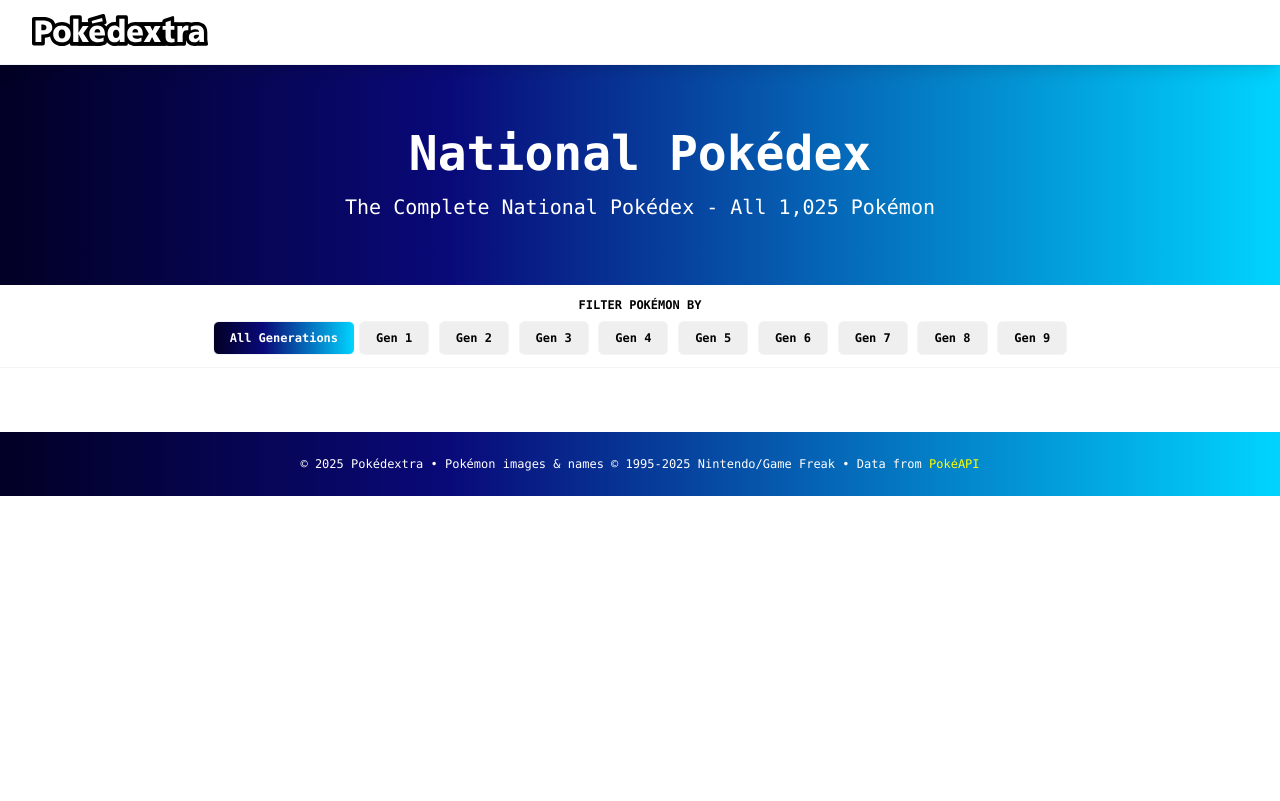
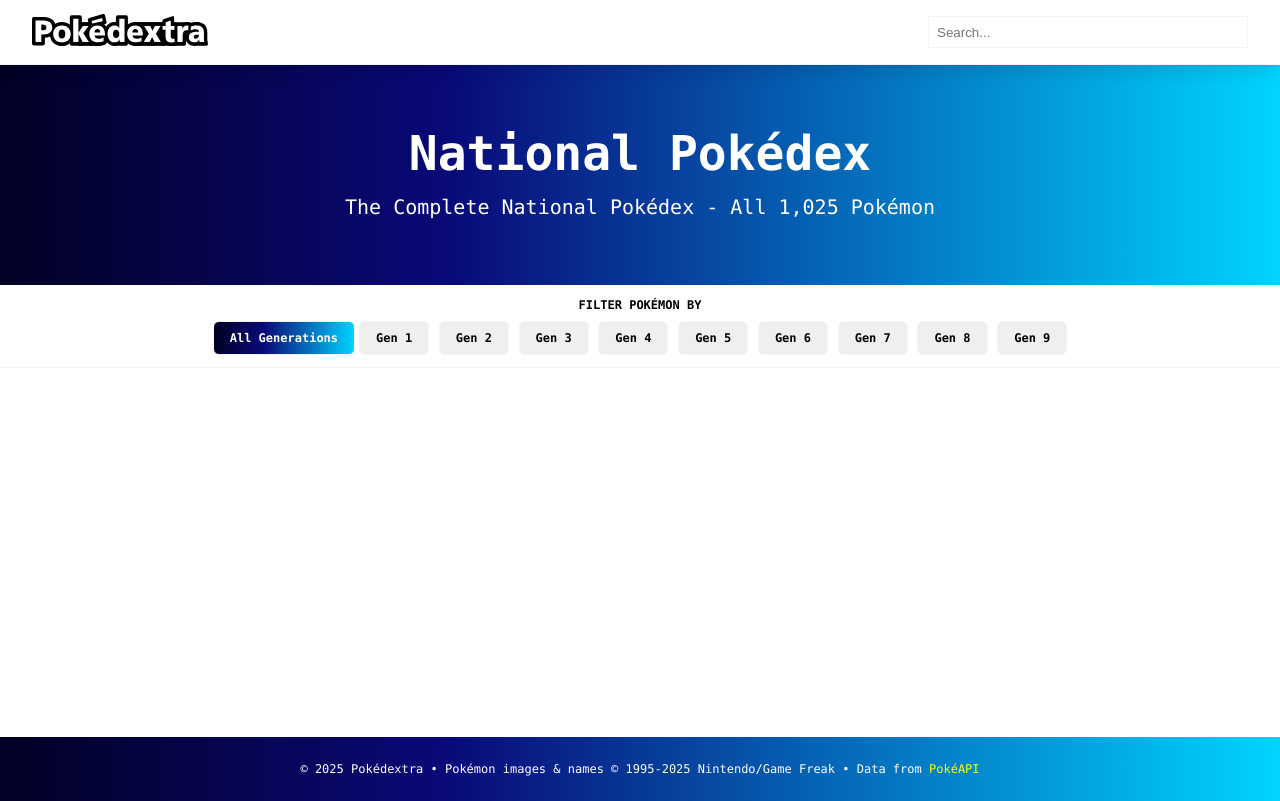
Before and after one commit to Pokedextra/pokedextra, a Flask app: page / in a window 1280 px wide. Before the commit the page ends 496 px from the top, so only its background shows below. Run offline with Flask 3, Linux system fonts and the light colour scheme.

Commit message:
feature: add search functionality - added the ability to search for pokemon by name or id - search is limited to current generation filter - search is cleared when generation filter is updated

```diff
--- a/app/static/css/styles.css
+++ b/app/static/css/styles.css
@@ -37,6 +37,16 @@ body {
 }
 
 .nav-logo img {
+  height: 2rem;
+}
+
+.search-input {
+  padding: 0 0.5rem;
+  border-color: rgb(243 244 246);
+  border-width: 1px;
+  border-style: solid;
+  box-sizing: border-box;
+  width: 20rem;
   height: 2rem;
 }
 
@@ -138,6 +148,8 @@ body {
   margin-left: auto;
   margin-right: auto;
   max-width: 80rem;
+  display: flex;
+  min-height: calc(100vh - 30.95rem);
 }
 
 .pokedex-grid {
--- a/app/static/js/filters.js
+++ b/app/static/js/filters.js
@@ -3,6 +3,12 @@ import {allPokemon, generationPokemon, fetchAllPokemon, fetchPokemonByGeneration
 
 // Select div element
 const pokedexFiltersGeneration = document.querySelector(".pokedex-filters-generation")
+
+// Export const to be used in pokemon.js
+export const searchInput = document.querySelector(".search-input");
+export const pokemonState = {
+    currentSelection: null,
+};
 
 // Set button elements
 pokedexFiltersGeneration.innerHTML = `
@@ -44,20 +50,27 @@ document.addEventListener("DOMContentLoaded", async () => {
     allGenerationsButton.classList.add('active');
         // Display all pokemon
         displayPokemon(allPokemon);
+        pokemonState.currentSelection = allPokemon;
+        console.log(pokemonState.currentSelection)
 
     // Click: All Generations
     allGenerationsButton.addEventListener('click', () =>{
+        // Clear search
+        searchInput.value = "";
         // Clear active from other buttons
         generationButtons.forEach(button => button.classList.remove('active'));
         // Make button active
         allGenerationsButton.classList.add('active');
         // Display all pokemon
         displayPokemon(allPokemon);
+        pokemonState.currentSelection = allPokemon;
     });
 
     // Click: Numbered generations
     generationButtons.forEach((button, index) => {
         button.addEventListener("click", function () {
+            // Clear search
+            searchInput.value = "";
             // Clear active from other buttons
             generationButtons.forEach(btn => btn.classList.remove('active'));
             allGenerationsButton.classList.remove('active');
@@ -65,6 +78,7 @@ document.addEventListener("DOMContentLoaded", async () => {
             this.classList.add('active');
             // Display pokemon from selected generation
             displayPokemon(generationPokemon[index]);
+            pokemonState.currentSelection = generationPokemon[index];
         });
     });
 });
--- a/app/static/js/pokemon.js
+++ b/app/static/js/pokemon.js
@@ -1,3 +1,5 @@
+import { pokemonState, searchInput } from "./filters.js";
+
 // Define constants (global vars)
 const BASE_URL = "https://pokeapi.co/api/v2/";
 const MAX_POKEMON = 1025;
@@ -68,3 +70,30 @@ export function displayPokemon(pokemon) {
 function capitalise(str) {
     return str.split("-").map(word => word.charAt(0).toUpperCase() + word.slice(1)).join(" ");
 }
+
+// Function to handle search functionality
+export function handleSearch() {
+    const searchTerm = searchInput.value.toLowerCase();
+    let searchResults;
+
+    if (searchTerm !==""){
+        if (!isNaN(searchTerm)) {
+            // Search by pokemon id
+            searchResults = pokemonState.currentSelection.filter((pokemon) => {
+                const pokemonID = (pokemon.url && pokemon.url.split("/")[6]) || String(pokemon.id);
+                return pokemonID.startsWith(searchTerm);
+            });
+        } else {
+            // Search by pokemon name
+            searchResults = pokemonState.currentSelection.filter((pokemon) => {
+               return pokemon.name.toLowerCase().startsWith(searchTerm);
+            });
+        }
+    } else {
+        // Reset pokemon
+        searchResults = pokemonState.currentSelection;
+    }
+
+    displayPokemon(searchResults);
+}
+searchInput.addEventListener("keyup", handleSearch);
--- a/app/templates/index.html
+++ b/app/templates/index.html
@@ -20,8 +20,8 @@
                 <img src="{{ url_for('static', filename='images/logo/nav-logo.svg') }}" alt="Pokédextra logo">
               </div>
             </a>
-            <div class="nav-links">
-              <!-- add buttons for navigation links here -->
+            <div class="search-bar">
+                <input type="text" class="search-input" placeholder="Search..."/>
             </div>
           </div>
         </nav>
```
